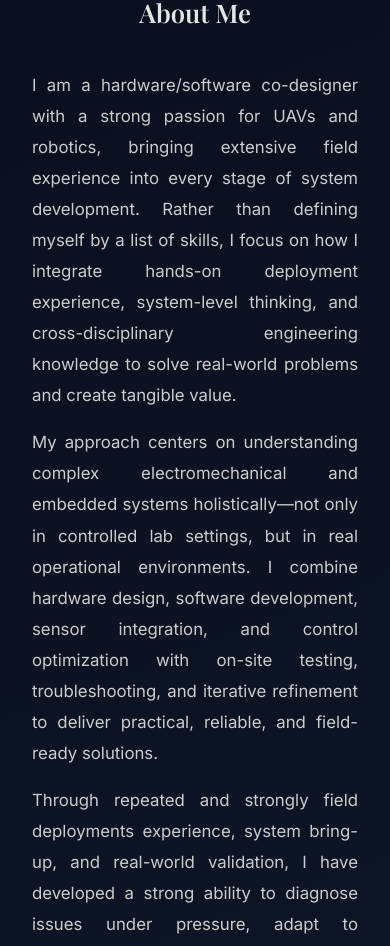
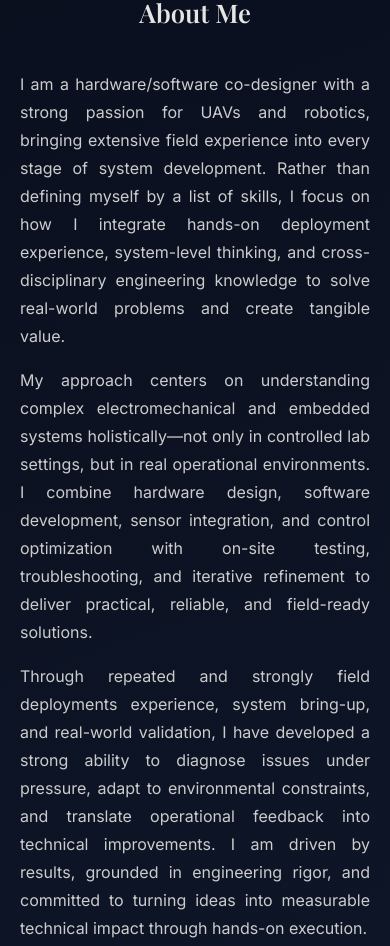
Before and after one commit to xinbai-ee/xinbai-ee.github.io, a React (Vite) app: page / in a window 390 px wide. Shown: the part 606-1552 px from the top of the page. Built offline with nearby package versions, Linux system fonts and the light colour scheme; a web font is replaced by a local one.

Commit message:
feat: adjust about section

```diff
--- a/src/pages/Homepage.css
+++ b/src/pages/Homepage.css
@@ -486,4 +486,15 @@
     flex-direction: column;
     gap: 0.5rem;
   }
+
+  .section-container {
+    padding: 0 1.25rem;
+  }
+
+  .about-text-content,
+  .about-text p {
+    font-size: 1rem;
+    line-height: 1.75;
+    text-align: justify;
+  }
 }
```
